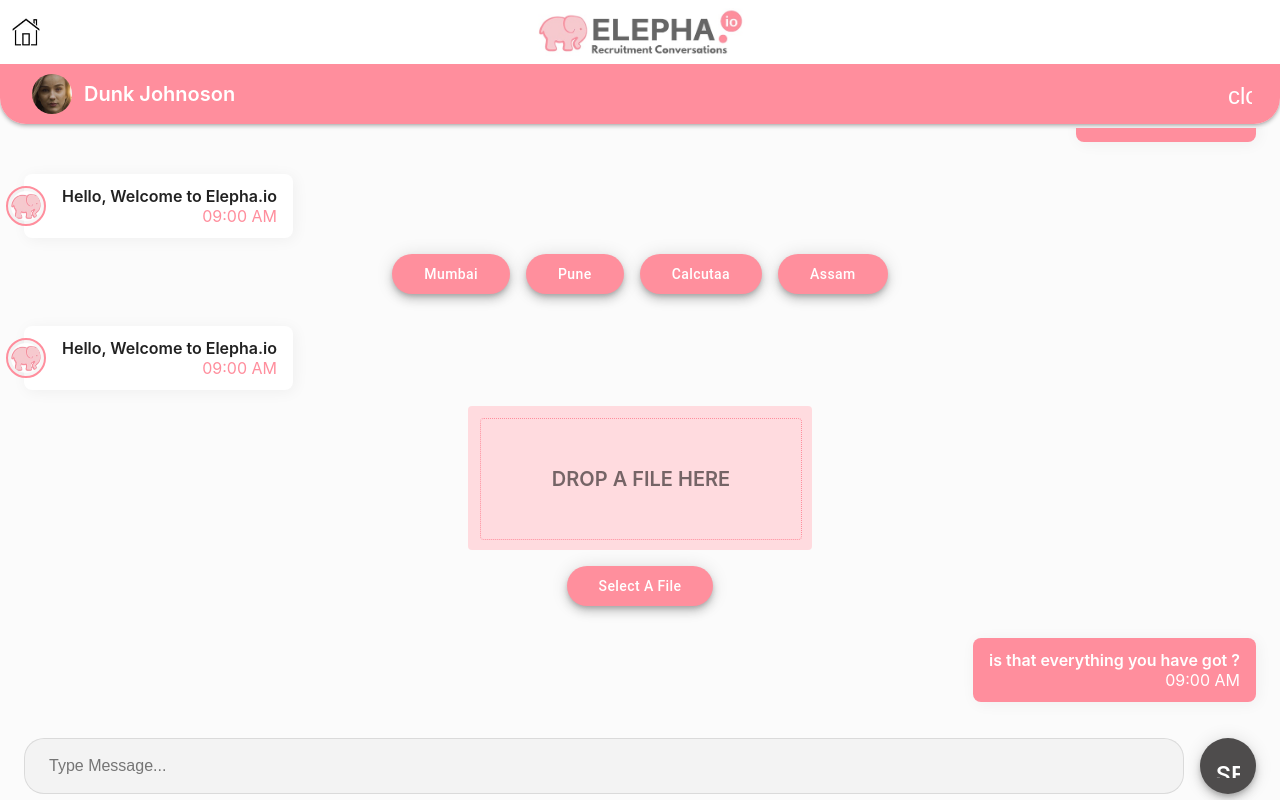
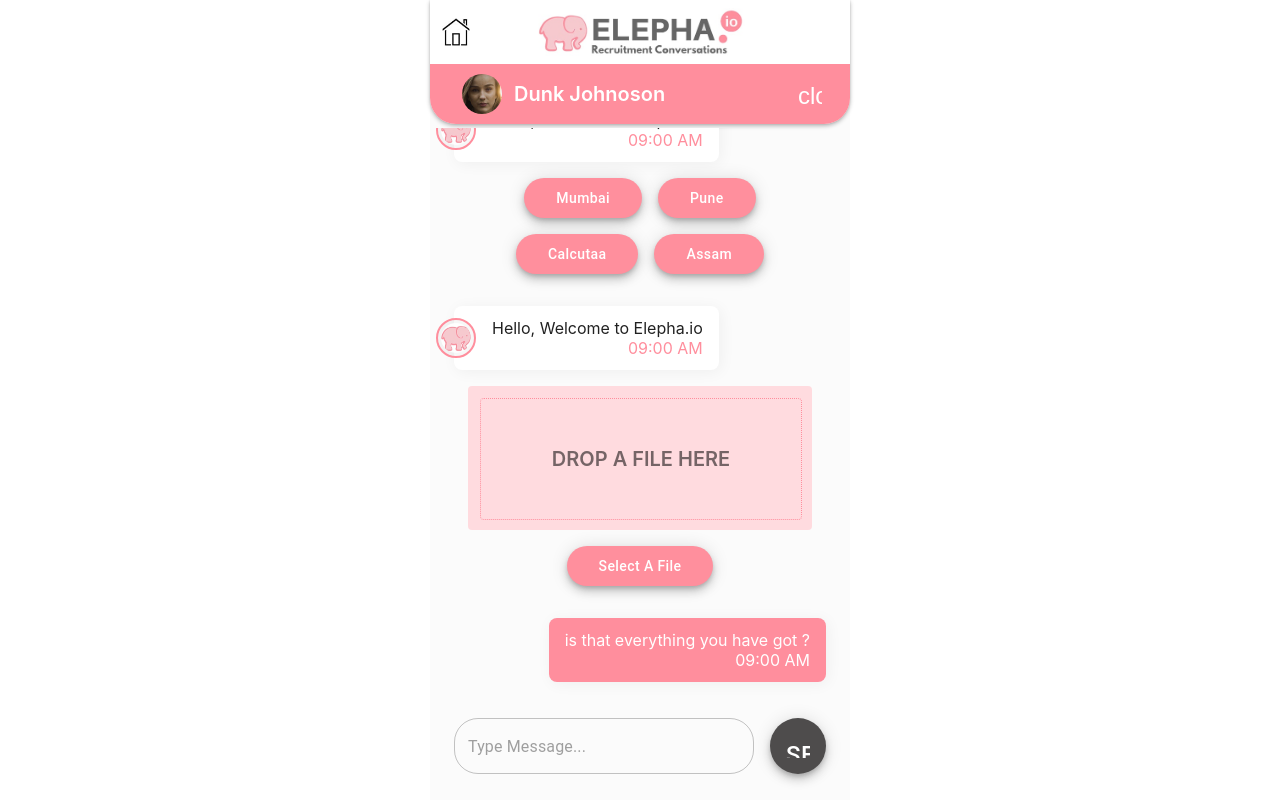
Before and after one commit to shahalihridoy/fiverr-chat-box, a React (Create React App) app: page /chat in a window 1280 px wide. Built offline with nearby package versions, Linux system fonts and the light colour scheme; the HTML template or start-up script is replaced by a standard one.

Commit message:
chat footer updated with multiline

```diff
--- a/src/app/components/Sidenav.jsx
+++ b/src/app/components/Sidenav.jsx
@@ -5,7 +5,7 @@ const Sidenav = ({ onSidenavToggle, showSidenav }) => {
   return (
     <Fragment>
       <div className={`sidenav ${showSidenav ? "" : "collapse"}`}>
-        <div className="sidenav__header py-12 px-16">
+        <div className="sidenav__header w-100 py-12 px-16">
           <img src="./assets/images/logo.png" alt="elepha.io" />
         </div>
         <div className="sidenav__links mt-8">
--- a/src/app/components/SimpleMessage.jsx
+++ b/src/app/components/SimpleMessage.jsx
@@ -31,11 +31,7 @@ const SimpleMessage = ({
             />
           </div>
           <div className="py-12 px-16 w-100">
-            <p
-              className={
-                isMyMessage() ? "m-0 fw-600 pre text-white" : "m-0 fw-600"
-              }
-            >
+            <p className={isMyMessage() ? "m-0 pre text-white" : "m-0"}>
               {message}
             </p>
             <p
--- a/src/app/theme/MaterialTheme.jsx
+++ b/src/app/theme/MaterialTheme.jsx
@@ -16,6 +16,11 @@ const materialTheme = createMuiTheme({
         minWidth: "320px",
         borderRadius: "8px"
       }
+    },
+    MuiOutlinedInput: {
+      root: {
+        borderRadius: "24px !important"
+      }
     }
   }
 });
--- a/src/app/views/ChatBox.jsx
+++ b/src/app/views/ChatBox.jsx
@@ -16,7 +16,7 @@ class ChatBox extends Component {
   render() {
     let { showSidenav } = this.state;
     return (
-      <div className="chat-box relative">
+      <div className="chat-box relative x-center">
         <Sidenav onSidenavToggle={this.handleSidenavToggle} {...this.state} />
         <div>
           <ChatBoxHeader onSidenavToggle={this.handleSidenavToggle} />
--- a/src/app/views/ChatBoxFooter.jsx
+++ b/src/app/views/ChatBoxFooter.jsx
@@ -1,5 +1,5 @@
 import React, { Component } from "react";
-import { Icon, Fab } from "@material-ui/core";
+import { Icon, Fab, TextField } from "@material-ui/core";
 
 class ChatBoxFooter extends Component {
   state = {
@@ -7,21 +7,33 @@ class ChatBoxFooter extends Component {
   };
 
   sendMessage = () => {
+    // send message to api
     console.log(this.state.message);
     this.setState({ message: "" });
   };
 
   render() {
     return (
-      <div className="chat-box__footer flex flex-middle px-24 pt-4">
-        <input
+      <div className="chat-box__footer flex flex-middle px-24 pt-4 relative">
+        <TextField
+          variant="outlined"
+          multiline={true}
+          rowsMax={2}
+          fullWidth
+          placeholder="Type Message..."
+          value={this.state.message}
+          onChange={e => this.setState({ message: e.target.value })}
+          // onKeyDown={e => (e.keyCode === 13 ? this.sendMessage() : null)}
+          type="text"
+        />
+        {/* <input
           placeholder="Type Message..."
           value={this.state.message}
           onChange={e => this.setState({ message: e.target.value })}
           onKeyDown={e => (e.keyCode === 13 ? this.sendMessage() : null)}
           className="input-box px-24"
           type="text"
-        />
+        /> */}
         <div className="ml-16">
           <Fab
             className="bg-light-dark"
--- a/src/app/views/DocumentList.jsx
+++ b/src/app/views/DocumentList.jsx
@@ -83,7 +83,7 @@ class DocumentList extends Component {
   render() {
     let { showSearchOpton, searchQuery } = this.state;
     return (
-      <div className="document-list-container relative">
+      <div className="document-list-container relative x-center">
         <div className="document-header bg-primary flex flex-middle flex-space-between pl-16 pr-4">
           {showSearchOpton ? (
             <Fragment>
--- a/src/styles/views/chat-box.scss
+++ b/src/styles/views/chat-box.scss
@@ -1,7 +1,7 @@
 .chat-box {
   background: lighten($light-gray, $amount: 4);
   height: 100vh;
-
+  max-width: 420px;
   .chat-box__header {
     background: white;
     box-shadow: $box-shadow;
@@ -26,7 +26,7 @@
   }
 
   .chat-box__container {
-    height: calc(100vh - 92px - 52px - 50px);
+    height: calc(100vh - 92px - 52px - 70px);
   }
 
   .chat-box__footer {
--- a/src/styles/views/document-list.scss
+++ b/src/styles/views/document-list.scss
@@ -1,4 +1,5 @@
 .document-list-container {
+  max-width: 420px;
   background: lighten($light-gray, $amount: 4);
   .document-header {
     height: 56px;
```
